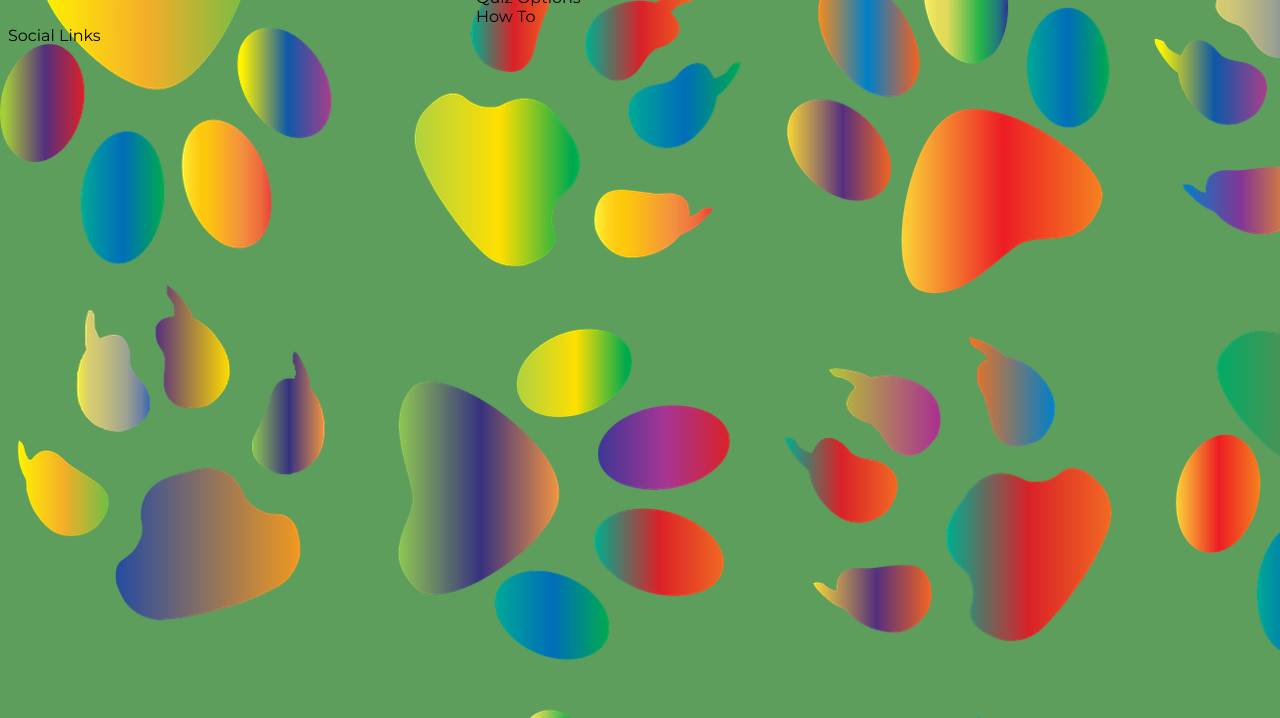
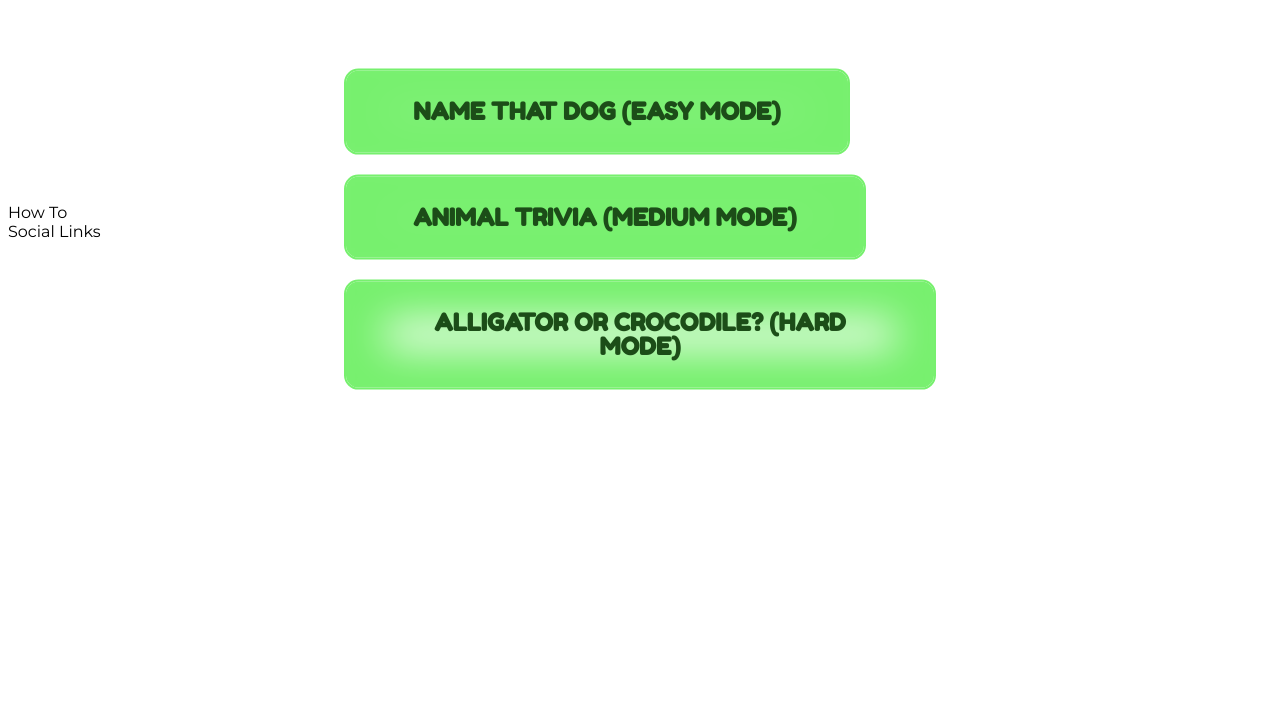
Before and after one commit to KateEllen/Animal-Quiz, a plain HTML site: page index.html in a window 1280 px wide. Shown: the part 82-800 px from the top of the page. Drawn offline with Linux system fonts and the light colour scheme.

Commit message:
Add quiz buttons and style

```diff
--- a/assets/CSS/style.css
+++ b/assets/CSS/style.css
@@ -1,10 +1,12 @@
 @import url('https://fonts.googleapis.com/css2?family=Fredoka+One&family=Montserrat&display=swap');
 
 body {
-    background-image: url(../images/main-background-image.png);
-  background-color: #5D9E5C;
+  background-image: url();
+  background-color: #FFFFFF;
   color: #000000;
   font-family: 'Montserrat', sans-serif;
+  display: flex;
+  flex-direction: column;
 }
 
 h1 {
@@ -17,3 +19,49 @@ h1 {
     font-size: 250%;
     margin-top: 2px;
 }
+
+.btn {
+    box-sizing: border-box;
+    background-color: transparent;
+    border: 2px solid #1C8215;
+    border-radius: 0.6em;
+    color: #1C8215;
+    cursor: pointer;
+    display: flex;
+    align-self: center;
+    font-size: 1.5rem;
+    font-weight: 400;
+    line-height: 1;
+    margin: 20px;
+    padding: 1.2em 2.8em;
+    text-decoration: none;
+    text-align: center;
+    text-transform: uppercase;
+    font-family:'Fredoka One', cursive;
+    font-weight: 700;
+  }
+
+  .option {
+    border-color: #77F06E;
+    color: #1C4D18;
+    box-shadow: 0 0 40px 40px #77F06E inset, 0 0 0 0 #77F06E;
+    transition: all 150ms ease-in-out;
+  }
+  .option:hover {
+    box-shadow: 0 0 10px 0 #77F06E inset, 0 0 10px 4px #77F06E;
+  }
+
+  .container {
+    height: 200px;
+  position: relative;
+  }
+
+  .quiz-options {
+  margin: 0;
+  margin-top: 10%;
+  position: absolute;
+  top: 50%;
+  left: 50%;
+  -ms-transform: translate(-50%, -50%);
+  transform: translate(-50%, -50%);
+  }
--- a/index.html
+++ b/index.html
@@ -13,12 +13,19 @@
 <body>
     <header>
         <h1 id="logo">The Big Animal Quiz</h1>
-        <p>Think of yourself as an animal lover? Try our quizzes to put your knowledge to the test!</p>
     </header>
 
-    <section class= "hero-image">Main Image</section>
+    <section>
+        <div class = "container">
+        <div class = "quiz-options">
 
-    <section> Quiz Options </section>
+        <button class="btn option">Name That Dog (Easy Mode)</button>
+        <button class="btn option">Animal Trivia (Medium Mode)</button>
+        <button class="btn option">Alligator or Crocodile? (Hard Mode)</button>
+
+    </div>
+</div>
+    </section>
 
     <section> How To </section>
 
```
